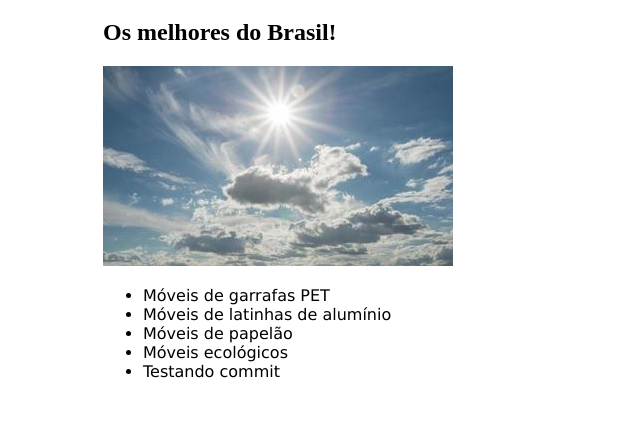
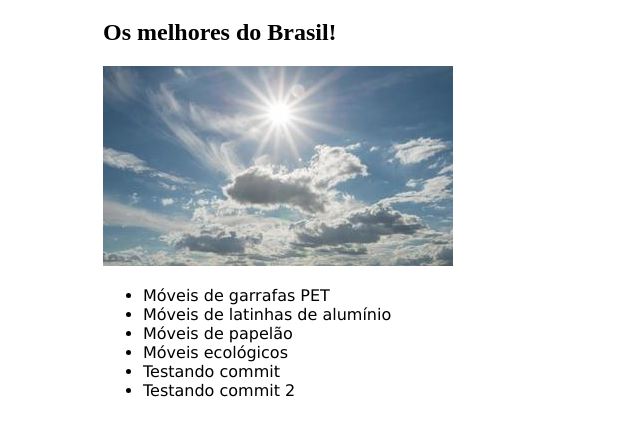
Before and after one commit to SamaraLW/auladegithub, a plain HTML site: page index.html in a window 1280 px wide. Shown: the part 61-496 px from the top of the page, without its empty margins (217-857 px from the left). Drawn offline with Linux system fonts and the light colour scheme; files whose address does not match are found by name.

Commit message:
Update index.html

```diff
--- a/index.html
+++ b/index.html
@@ -17,6 +17,7 @@
         <li>Móveis de papelão</li>
         <li>Móveis ecológicos</li>
         <li>Testando commit</li>
+        <li>Testando commit 2</li>
     </ul>
 </body>
 </html>
```
